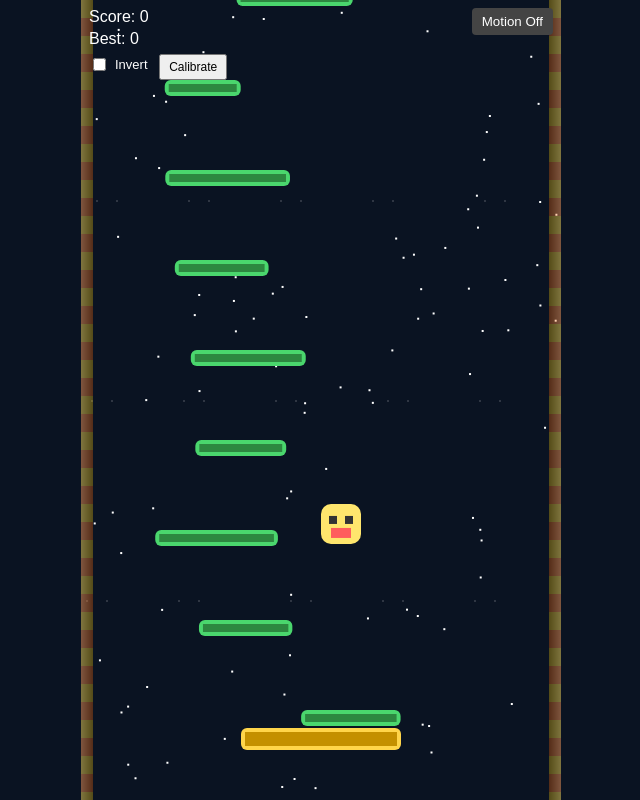
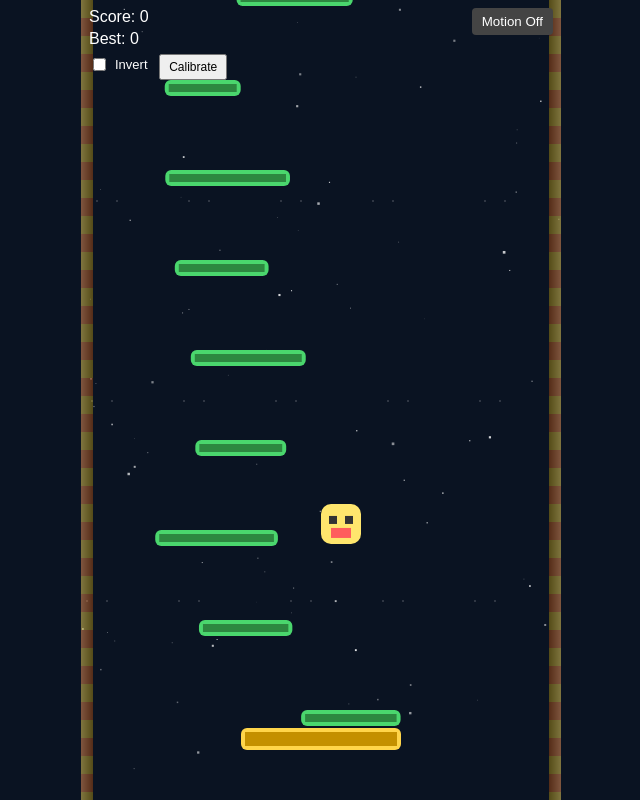
Before and after one commit to ChristopherLinkJHG/SpassMitChrix, a plain HTML site: page doodle_jump.html in a window 1280 px wide. Shown: the whole page, without its empty margins (319-959 px from the left). Drawn offline with Linux system fonts and the light colour scheme.

Commit message:
changed stars

```diff
--- a/doodle_jump.html
+++ b/doodle_jump.html
@@ -44,10 +44,46 @@ function setSize(){
     canvas.height = rect.height;
     W = canvas.width;
     H = canvas.height;
+    // regenerate stars so they match the new canvas size
+    // defer generation to avoid temporal-dead-zone issues during initial script parse
+    setTimeout(()=>{ if(typeof generateStars === 'function') generateStars(); }, 0);
 }
 let W=0,H=0;
 setSize();
 addEventListener('resize', setSize);
+
+// persistent star field (pulsating)
+let stars = [];
+let lastCameraY = 0;
+let lastPlayerX = 0;
+
+function generateStars(count){
+    // choose density by area; default ~1 star per 9000 px
+    const area = Math.max(1, W*H);
+    // increase density slightly so there are more stars on larger screens
+    const defaultCount = Math.max(90, Math.floor(area/7000));
+    const n = count || defaultCount;
+    stars.length = 0;
+    for(let i=0;i<n;i++){
+        // parallax factors: vertical parallax <1 means star moves less than foreground
+    // vertical parallax (how much the star moves relative to camera)
+    const par = Math.random()*0.3 + 0.10; // ~0.10..0.40
+    // horizontal parallax should be noticeably smaller than vertical
+    const hpar = Math.random()*0.03 + 0.005; // ~0.005..0.035 (subtle)
+        stars.push({
+            // initialize screen positions; these will be adjusted each frame by camera/player deltas
+            screenX: Math.random()*W,
+            screenY: Math.random()*H,
+            parallax: par,
+            hParallax: hpar,
+            size: Math.random()*1.6 + 0.8,
+            // bias stars to be brighter by default
+            baseAlpha: Math.random()*0.5 + 0.45,
+            speed: Math.random()*1.8 + 0.4,
+            phase: Math.random()*Math.PI*2
+        });
+    }
+}
 
 const scoreEl = document.getElementById('score');
 const bestEl = document.getElementById('best');
@@ -87,6 +123,11 @@ function reset() {
     player.vy = 0;
     lastGenY = 0;
     generateInitial();
+    // regenerate stars to match the current canvas and newly setup scene
+    if(typeof generateStars === 'function') generateStars();
+    // initialize tracking for parallax deltas
+    lastCameraY = cameraY;
+    lastPlayerX = player.x;
     running = true;
 }
 
@@ -208,12 +249,34 @@ function updatePlayer(){
 }
 
 function drawStars() {
-    ctx.fillStyle = 'white';
-    for (let i = 0; i < 100; i++) {
-        const x = Math.random() * W;
-        const y = Math.random() * H;
-        ctx.fillRect(x, y, 2, 2);
+    // pulsating persistent stars with parallax relative to camera/player
+    const t = performance.now() / 1000;
+    // move stars by the camera/player deltas since last frame
+    const dy = cameraY - lastCameraY;
+    const dx = player.x - lastPlayerX;
+    for(const s of stars){
+        // apply fractional motion: stars move opposite camera by a fraction (parallax)
+        s.screenY -= dy * s.parallax;
+        s.screenX += dx * s.hParallax;
+
+        // wrap vertically
+        if(s.screenY < -80) s.screenY += H + 160;
+        if(s.screenY > H + 80) s.screenY -= H + 160;
+
+        // wrap horizontally
+        if(s.screenX < -10) s.screenX += W + 20;
+        if(s.screenX > W + 10) s.screenX -= W + 20;
+
+        // pulsate alpha and size
+    // make pulsation subtler and overall brighter
+    const pulse = 0.78 + 0.22 * Math.sin(t * s.speed + s.phase); // 0.56..1.0
+    const alpha = Math.max(0, Math.min(1, s.baseAlpha * 1.05 * pulse));
+        const sz = Math.max(0.5, s.size * (0.8 + 0.4 * Math.sin(t * s.speed + s.phase)));
+        ctx.fillStyle = `rgba(255,255,255,${alpha.toFixed(3)})`;
+        ctx.fillRect(s.screenX, s.screenY, sz, sz);
     }
+    lastCameraY = cameraY;
+    lastPlayerX = player.x;
 }
 
 function drawPlayer(){
@@ -331,19 +394,17 @@ function drawGameOver(){
 
 function loop(){
     ctx.clearRect(0,0,W,H);
-    drawBackground();
     if(running){
         updatePlayer();
         extendPlatforms();
         updatePlatforms();
-        drawPlatforms();
-        drawPlayer();
     } else {
         updatePlatforms();
-        drawPlatforms();
-        drawPlayer();
-        drawGameOver();
     }
+    drawBackground();
+    drawPlatforms();
+    drawPlayer();
+    if(!running) drawGameOver();
     requestAnimationFrame(loop);
 }
 
```
